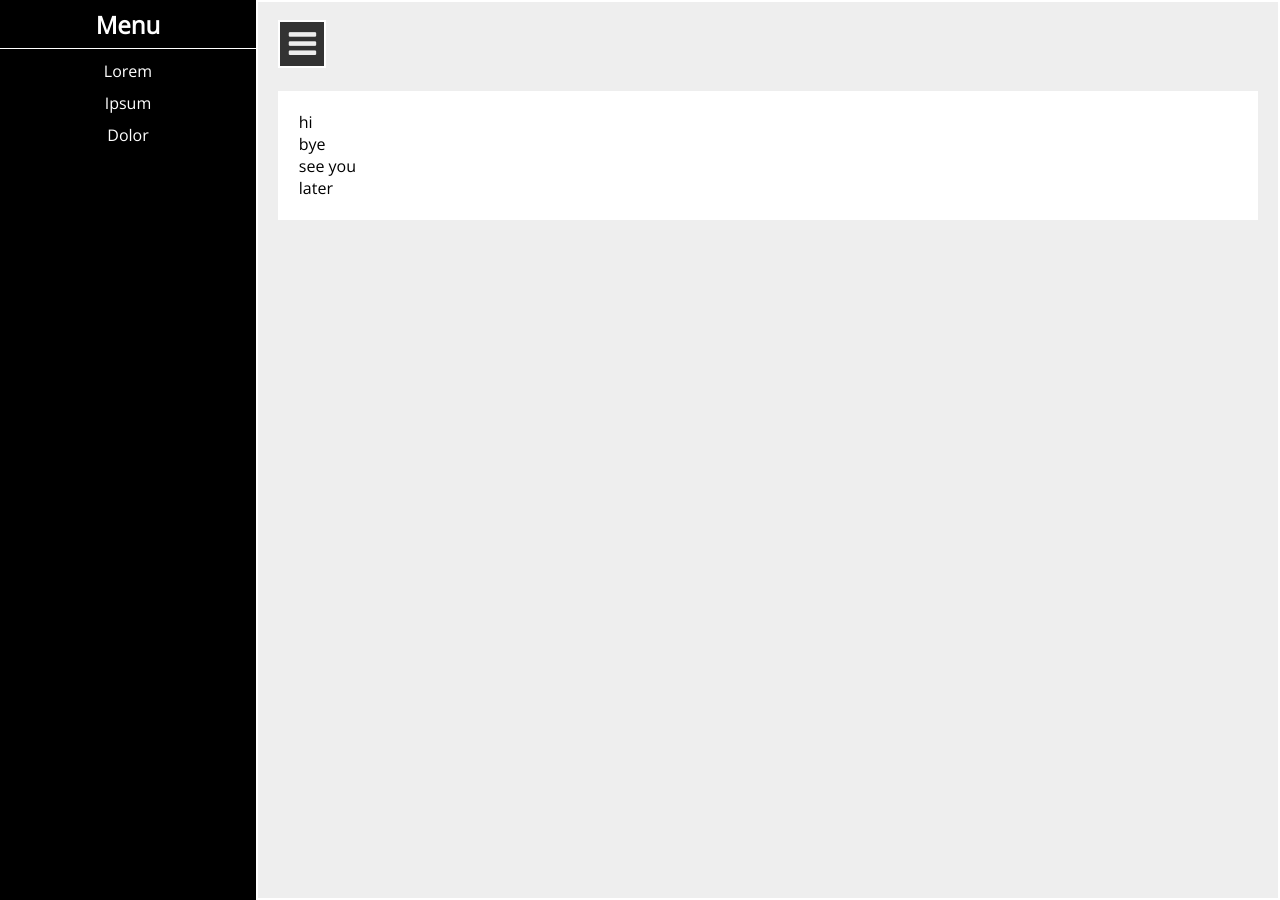
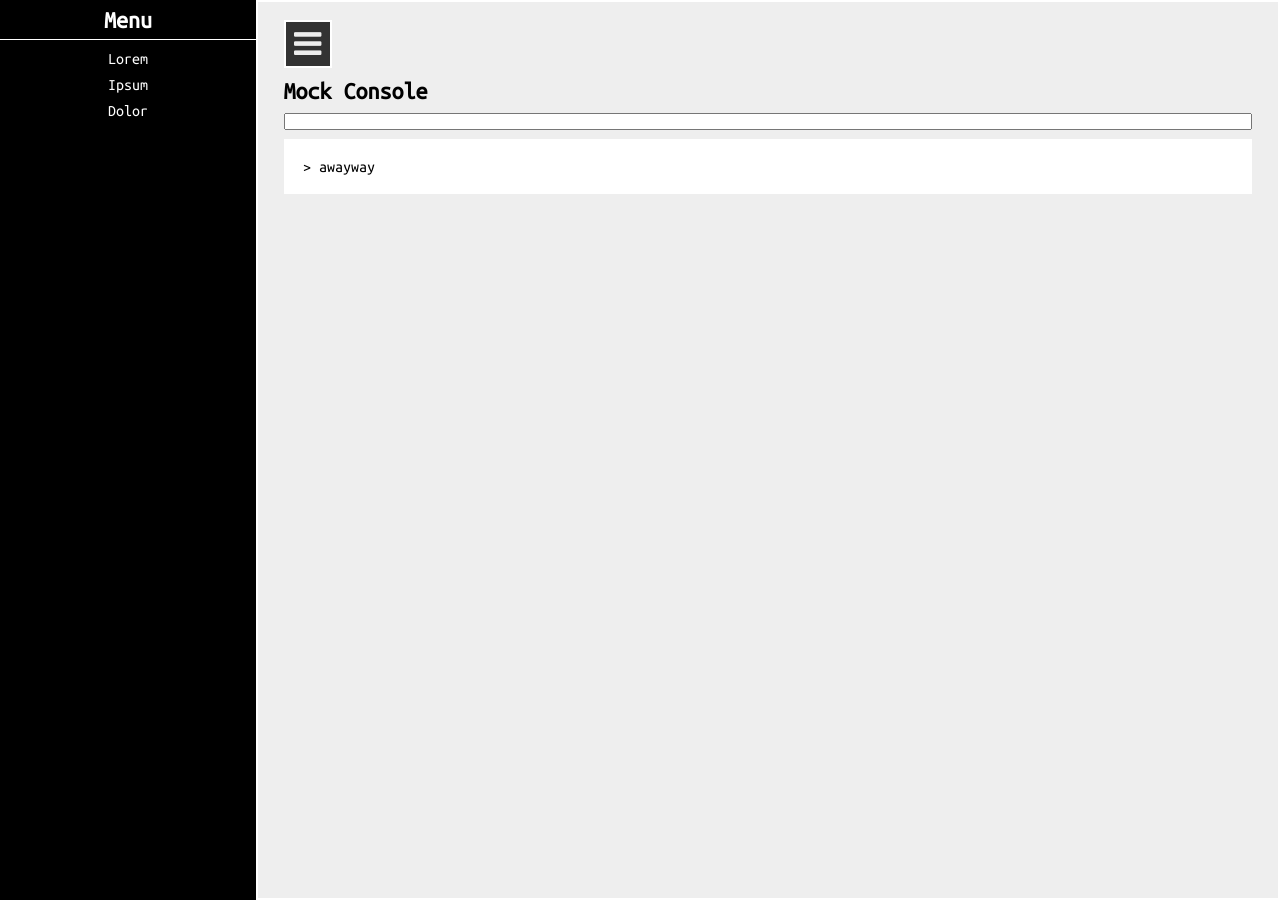
Before and after one commit to yu2/yu2.github.io, a Jekyll site: the page portfolio/home.html, which Jekyll copies as it is, in a window 1280 px wide. Built offline with Jekyll 4.4.1, drawn with Linux system fonts in a browser that asks for light colours; nearby versions of some CDN libraries.

Commit message:
Add files via upload

```diff
--- a/portfolio/home-console.js
+++ b/portfolio/home-console.js
@@ -1,15 +1,26 @@
 $(function() {
-  console.log("hi");
-  console.log("bye");
-  console.log("see you");
-  console.log("later");
+
+  function translatePigLatin(str) {
+    var vowels = ['a', 'e', 'i', 'o', 'u'];
+    if (vowels.indexOf(str.charAt(0)) !== -1) {
+      str += 'way';
+    } else {
+
+    }
+
+    return str;
+  }
+
+  //translatePigLatin("consonant");
+  console.log(translatePigLatin("away"));
+
   displayMessages();
 });
 
 var realConsoleLog = console.log;
     console.log = function () {
     var message = [].join.call(arguments, " ");
-    $(".console-area").append('<p class="console-msg">' + message + '</p>');
+    $(".console-area").append('<p class="console-msg">> ' + message + '</p>');
     realConsoleLog.apply(console, arguments);
     };
 
--- a/portfolio/home.css
+++ b/portfolio/home.css
@@ -2,7 +2,7 @@
   margin: 0;
   padding: 0;
   box-sizing: border-box;
-  font-family: "open sans";
+  font-family: "Ubuntu Mono";
 }
 
 body {
@@ -44,10 +44,35 @@ body {
   flex-grow: 1;
   background-color: #eee;
   border: 2px solid white;
+  padding: 0 2%;
+}
+
+.toggle-display {
+  position: relative;
+  top: 2%;
+  height: 1.5em;
+  width: 1.5em;
+  margin-bottom: 2%;
+  color: #EEE;
+  font-size: 2em;
+  display: flex;
+  justify-content: center;
+  align-items: center;
+  border: 2px solid #fff;
+  background-color: #333;
+}
+
+.main h2 {
+  margin: 1% 0;
+}
+
+.main input {
+  margin: 0 0;
+  display: inline;
 }
 
 .console-bg {
-  margin: 4% 2%;
+  margin: 1% 0;
   background-color: white;
   padding: 2%;
 }
@@ -61,20 +86,7 @@ body {
   opacity: 1;
 }
 
-.toggle-display {
-  position: relative;
-  top: 2%;
-  left: 2%;
-  height: 1.5em;
-  width: 1.5em;
-  color: #EEE;
-  font-size: 2em;
-  display: flex;
-  justify-content: center;
-  align-items: center;
-  border: 2px solid #fff;
-  background-color: #333;
-}
+
 
 a:link {
   color: white;
--- a/portfolio/home.html
+++ b/portfolio/home.html
@@ -5,7 +5,7 @@
   <link href="home.css" type="text/css" rel="stylesheet">
   <link href="https://maxcdn.bootstrapcdn.com/font-awesome/4.7.0/css/font-awesome.min.css" type="text/css" rel="stylesheet">
   <script src="https://ajax.googleapis.com/ajax/libs/jquery/3.2.1/jquery.min.js"></script>
-  <link href="https://fonts.googleapis.com/css?family=Open+Sans" type="text/css" rel="stylesheet">
+  <link href="https://fonts.googleapis.com/css?family=Ubuntu+Mono" type="text/css" rel="stylesheet">
 </head>
 <body>
   <div class="shelf">
@@ -16,6 +16,9 @@
   </div>
   <div class="main">
     <div class="toggle-display"><i class="fa fa-bars"></i></div>
+    <h2>Mock Console</h2>
+    <p></p>
+    <input type="text">
     <div class="console-bg">
       <div class="console-area"></div>
     </div>
```
